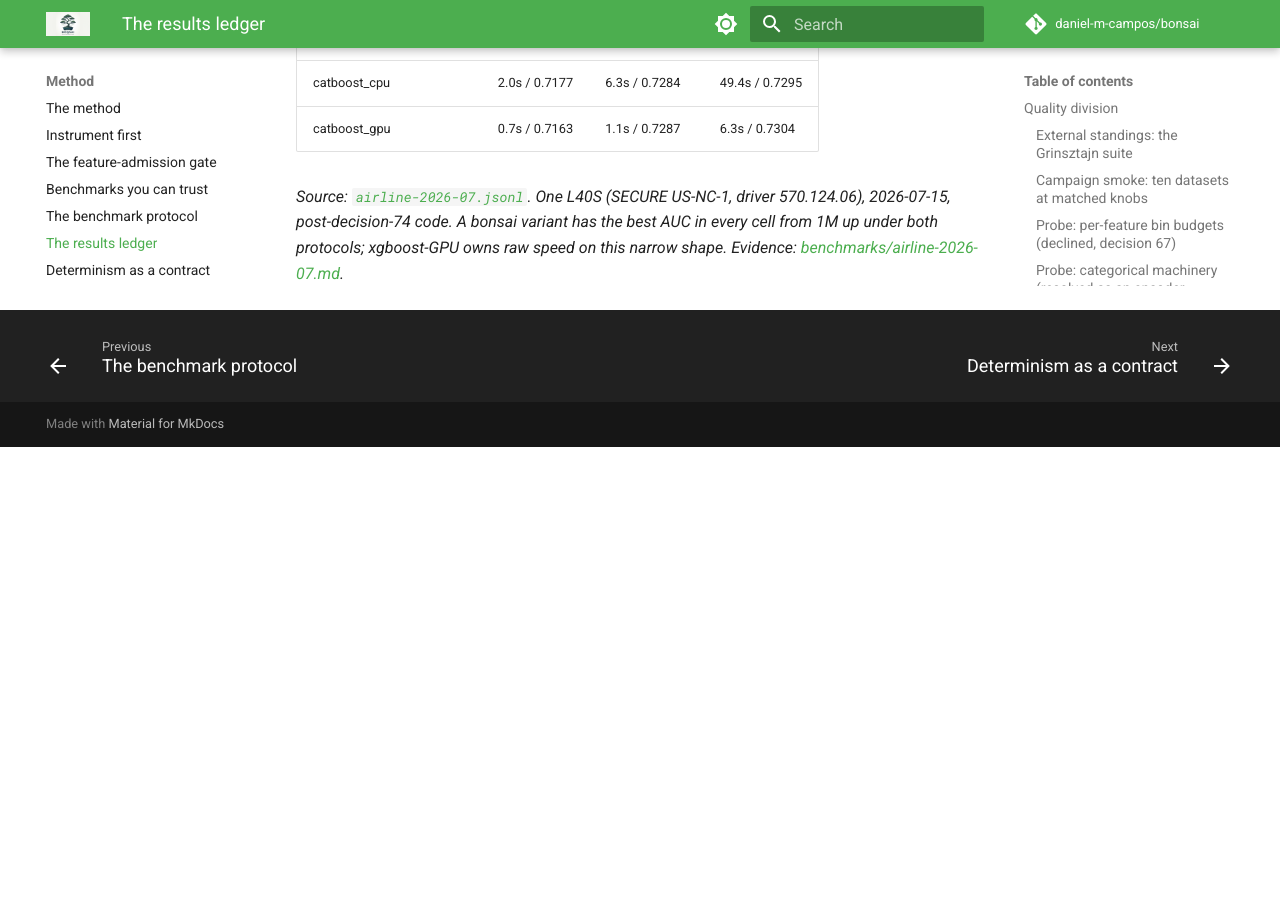
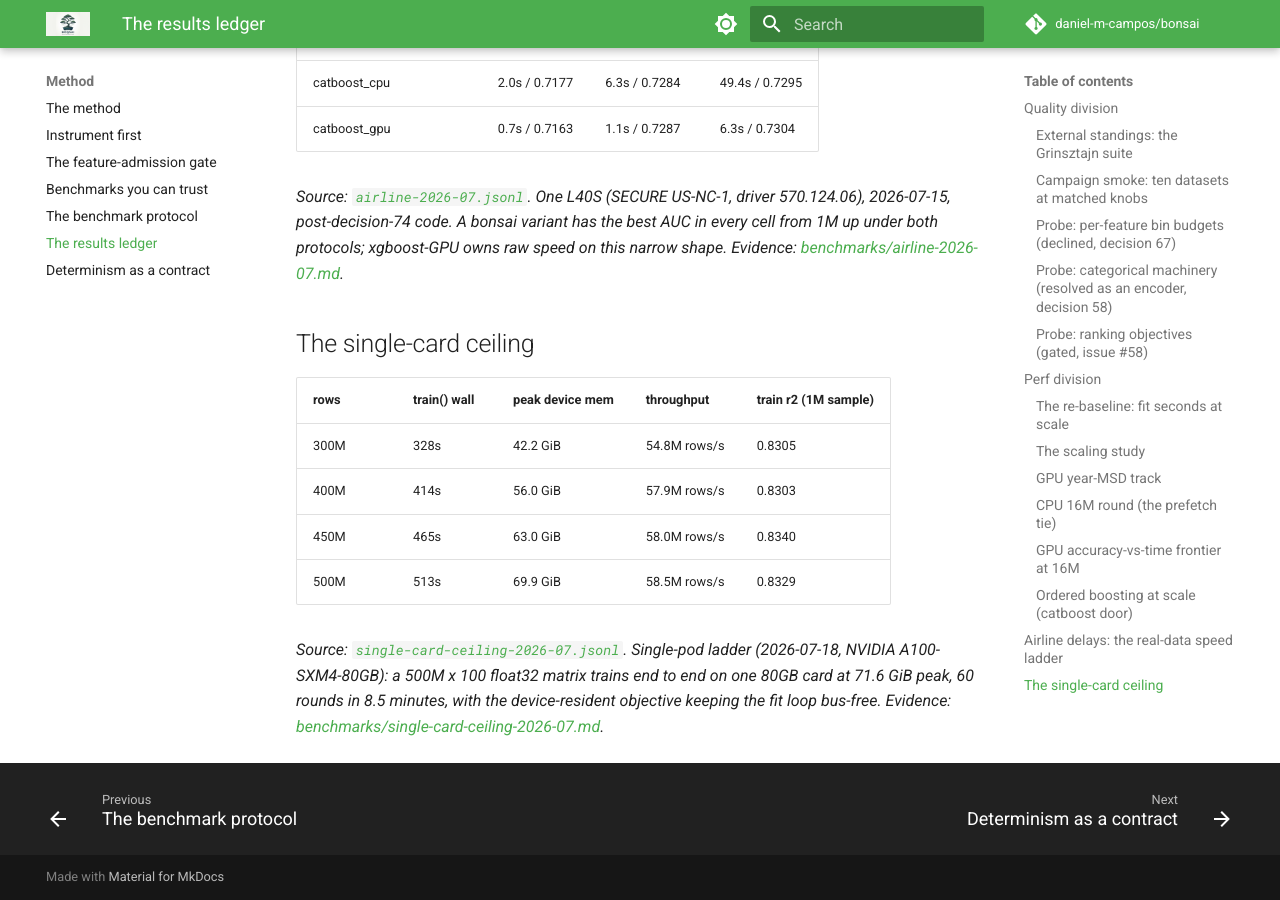
Before and after one commit to daniel-m-campos/bonsai, an MkDocs documentation site: the page built from docs/method/results.md, in a window 1280 px wide and 900 px high, scrolled down 15392 px. Built offline with MkDocs 1.6.1 and Material for MkDocs 9.7.7, drawn with Linux system fonts in a browser that asks for light colours; comment, search, counter and statistics services are not loaded; before the commit the page ends 15839 px from its top, so only the background shows below that.

Commit message:
bench(ceiling): 500M x 100 trains on one 80GB card, measured
The single-card ceiling exhibit: a four-rung ladder to 500M rows on one
A100-80GB, every rung passing, 71.6 GiB peak at the top with ~8 GiB to
spare, throughput rising with scale. Ledger gains the section.

Claude-Session: https://claude.ai/code/session_01SfgWZ7ftZV7aJJh87NXR72

```diff
--- a/docs/method/results.md
+++ b/docs/method/results.md
@@ -342,3 +342,14 @@ The benchm-ml airline ladder (0.1M/1M/10M rows, mixed categorical/numeric, AUC),
 | catboost_gpu | 0.7s / 0.7163 | 1.1s / 0.7287 | 6.3s / 0.7304 |
 
 *Source: [`airline-2026-07.jsonl`](../../benchmarks/results/airline-2026-07.jsonl). One L40S (SECURE US-NC-1, driver 570.124.06), 2026-07-15, post-decision-74 code. A bonsai variant has the best AUC in every cell from 1M up under both protocols; xgboost-GPU owns raw speed on this narrow shape. Evidence: [benchmarks/airline-2026-07.md](../../benchmarks/airline-2026-07.md).*
+
+## The single-card ceiling
+
+| rows | train() wall | peak device mem | throughput | train r2 (1M sample) |
+|---|---|---|---|---|
+| 300M | 328s | 42.2 GiB | 54.8M rows/s | 0.8305 |
+| 400M | 414s | 56.0 GiB | 57.9M rows/s | 0.8303 |
+| 450M | 465s | 63.0 GiB | 58.0M rows/s | 0.8340 |
+| 500M | 513s | 69.9 GiB | 58.5M rows/s | 0.8329 |
+
+*Source: [`single-card-ceiling-2026-07.jsonl`](../../benchmarks/results/single-card-ceiling-2026-07.jsonl). Single-pod ladder (2026-07-18, NVIDIA A100-SXM4-80GB): a 500M x 100 float32 matrix trains end to end on one 80GB card at 71.6 GiB peak, 60 rounds in 8.5 minutes, with the device-resident objective keeping the fit loop bus-free. Evidence: [benchmarks/single-card-ceiling-2026-07.md](../../benchmarks/single-card-ceiling-2026-07.md).*
```
Also changed, not shown: benchmarks/single-card-ceiling-2026-07.md (added, +26 -0 lines), 2 other files.
